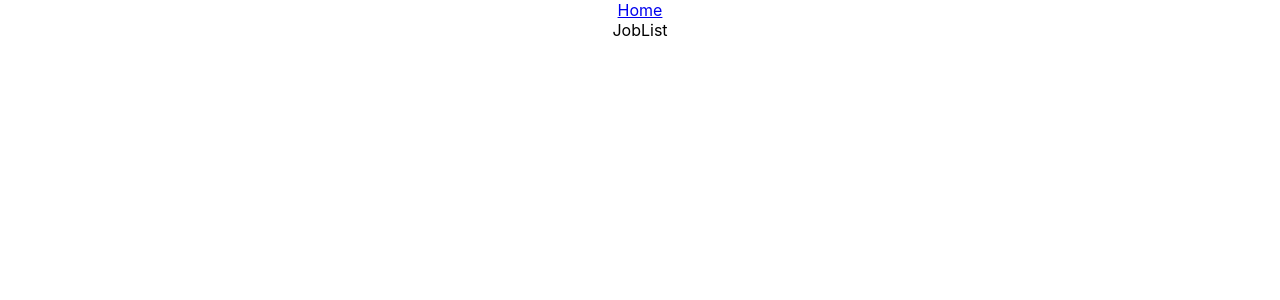
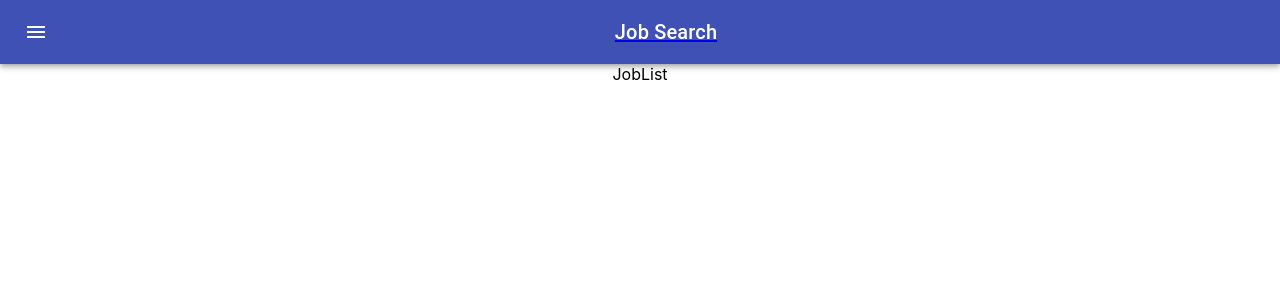
Before and after one commit to BrittanyBlake/job-search, a React (Create React App) app: page / in a window 1280 px wide. Shown: the top 300 px of the page. Built offline with nearby package versions, Linux system fonts and the light colour scheme; the HTML template or start-up script is replaced by a standard one.

Commit message:
add nav bar component

```diff
--- a/src/App.js
+++ b/src/App.js
@@ -5,12 +5,17 @@ import {
 } from 'react-router-dom';
 import Job from './components/Job/Job';
 import JobList from './components/JobList/JobList';
+import Nav from './components/Nav/Nav';
 
 function App() {
   return (
     <div className="App">
       <nav>
-        <NavLink to="/"> Home</NavLink>
+        <NavLink to="/">
+          {' '}
+          <Nav />
+          {' '}
+        </NavLink>
       </nav>
       <Switch>
         <Route path="/" exact component={JobList} />
--- /dev/null
+++ b/src/components/Nav/Nav.js
@@ -0,0 +1,33 @@
+import React from 'react';
+import AppBar from '@material-ui/core/AppBar';
+import Toolbar from '@material-ui/core/Toolbar';
+import IconButton from '@material-ui/core/IconButton';
+import Typography from '@material-ui/core/Typography';
+import MenuIcon from '@material-ui/icons/Menu';
+import useStyles from './Nav.styles';
+
+const Nav = () => {
+  const classes = useStyles();
+
+  return (
+    <div className={classes.root} id="nav">
+      <AppBar position="static" id="white">
+        <Toolbar>
+          <IconButton
+            edge="start"
+            className={classes.menuButton}
+            color="inherit"
+            aria-label="open drawer"
+          >
+            <MenuIcon />
+          </IconButton>
+          <Typography className={classes.title} variant="h6" noWrap>
+            Job Search
+          </Typography>
+
+        </Toolbar>
+      </AppBar>
+    </div>
+  );
+};
+export default Nav;
--- /dev/null
+++ b/src/components/Nav/Nav.styles.js
@@ -0,0 +1,35 @@
+import { makeStyles } from '@material-ui/core/styles';
+
+const useStyles = makeStyles(theme => ({
+  root: {
+    flexGrow: 1,
+  },
+  menuButton: {
+    marginRight: theme.spacing(2),
+  },
+  title: {
+    flexGrow: 1,
+    display: 'none',
+    [theme.breakpoints.up('sm')]: {
+      display: 'block',
+    },
+  },
+  inputRoot: {
+    color: 'inherit',
+  },
+  inputInput: {
+    padding: theme.spacing(1, 1, 1, 0),
+    // vertical padding + font size from searchIcon
+    paddingLeft: `calc(1em + ${theme.spacing(4)}px)`,
+    transition: theme.transitions.create('width'),
+    width: '100%',
+    [theme.breakpoints.up('sm')]: {
+      width: '12ch',
+      '&:focus': {
+        width: '20ch',
+      },
+    },
+  },
+}));
+
+export default useStyles;
```
